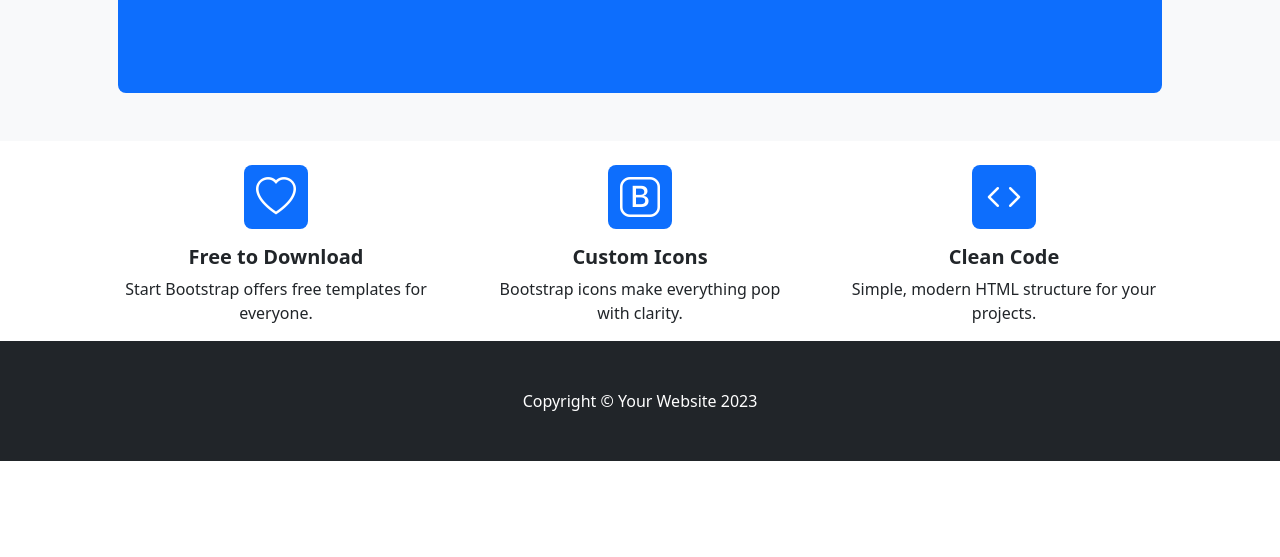
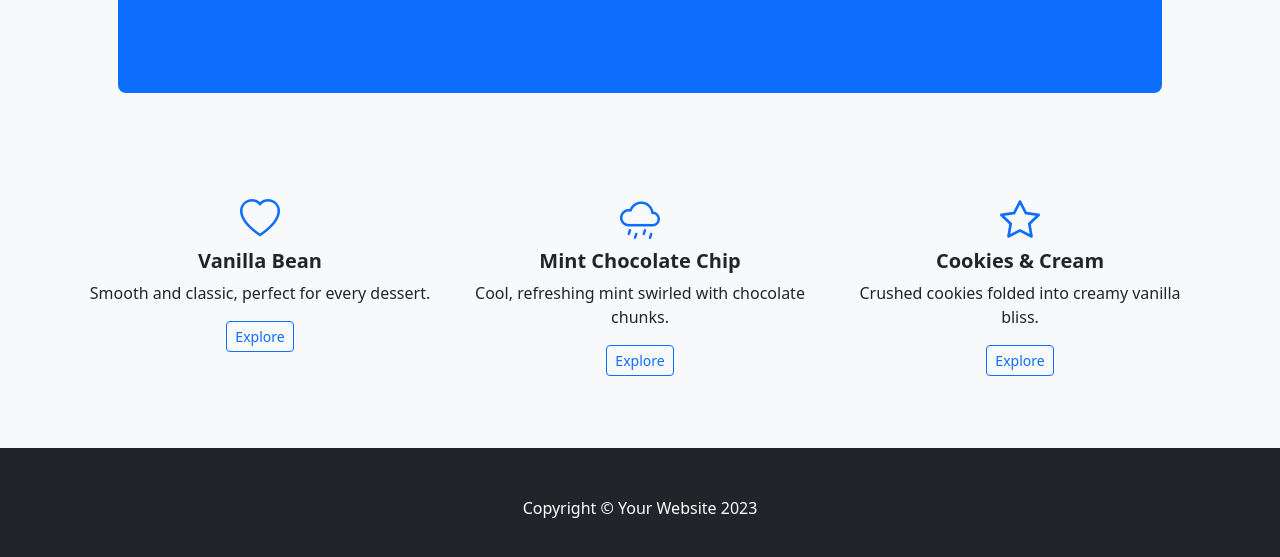
Before and after one commit to bjones5795/bootstrap-project-3, a plain HTML site: page index.html in a window 1280 px wide. Shown: the part 369-926 px from the top of the page. Before the commit the page ends 830 px from the top, so only its background shows below. Drawn offline with nearby package versions, Linux system fonts and the light colour scheme.

Commit message:
Add files via upload

```diff
--- a/index.html
+++ b/index.html
@@ -7,22 +7,17 @@
   <meta name="description" content="" />
   <meta name="author" content="" />
   <title>Favorite Ice Cream</title>
-        <!-- Favicon-->
   <link rel="icon" type="image/x-icon" href="favicon.ico" />
-        <!-- Bootstrap CSS -->
   <link href="https://cdn.jsdelivr.net/npm/bootstrap@5.3.2/dist/css/bootstrap.min.css" rel="stylesheet">
-        <!-- Bootstrap Icons -->
-        <link href="https://cdn.jsdelivr.net/npm/bootstrap-icons@1.10.5/font/bootstrap-icons.css" rel="stylesheet">
-        <!-- Custom CSS -->
+  <link href="https://cdn.jsdelivr.net/npm/bootstrap-icons/font/bootstrap-icons.css" rel="stylesheet">
   <link href="styles.css" rel="stylesheet" />
 </head>
 <body>
-        <!-- Responsive navbar-->
+  <!-- Navbar -->
   <nav class="navbar navbar-expand-lg navbar-dark bg-dark">
     <div class="container px-lg-5">
       <a class="navbar-brand" href="#!">Tommi Tyler</a>
-                <button class="navbar-toggler" type="button" data-bs-toggle="collapse" data-bs-target="#navbarSupportedContent"
-                        aria-controls="navbarSupportedContent" aria-expanded="false" aria-label="Toggle navigation">
+      <button class="navbar-toggler" type="button" data-bs-toggle="collapse" data-bs-target="#navbarSupportedContent">
         <span class="navbar-toggler-icon"></span>
       </button>
       <div class="collapse navbar-collapse" id="navbarSupportedContent">
@@ -34,7 +29,8 @@
       </div>
     </div>
   </nav>
-        <!-- Header-->
+
+  <!-- Header -->
   <header class="py-5">
     <div class="container px-lg-5">
       <div class="p-4 p-lg-5 bg-primary rounded-3 text-white text-center">
@@ -46,44 +42,40 @@
       </div>
     </div>
   </header>
-        <!-- Page Content-->
-        <section class="pt-4">
-            <div class="container px-lg-5">
-                <div class="row gx-5 text-center">
-                    <div class="col-sm-4">
-                        <div class="feature bg-primary text-white rounded-3 p-4">
-                            <i class="bi bi-heart fs-1"></i>
+
+  <!-- Flavor Grid Section -->
+  <section class="py-5 bg-light">
+    <div class="container">
+      <div class="row text-center">
+        <div class="col-md-4 mb-4">
+          <i class="bi bi-heart fs-1 text-primary mb-3"></i>
+          <h5 class="fw-bold">Vanilla Bean</h5>
+          <p>Smooth and classic, perfect for every dessert.</p>
+          <a href="#" class="btn btn-outline-primary btn-sm">Explore</a>
         </div>
+        <div class="col-md-4 mb-4">
+          <i class="bi bi-cloud-drizzle fs-1 text-primary mb-3"></i>
+          <h5 class="fw-bold">Mint Chocolate Chip</h5>
+          <p>Cool, refreshing mint swirled with chocolate chunks.</p>
+          <a href="#" class="btn btn-outline-primary btn-sm">Explore</a>
         </div>
-                    <div class="col-sm-4">
-                        <div class="feature bg-primary text-white rounded-3 p-4">
-                            <i class="bi bi-bootstrap fs-1"></i>
-                        </div>
-                    </div>
-                    <div class="col-sm-4">
-                        <div class="feature bg-primary text-white rounded-3 p-4">
-                            <i class="bi bi-code fs-1"></i>
-                        </div>
-                    </div>
-                    <div class="col-sm-4 mt-3">
-                        <h5 class="fw-bold">Free to Download</h5>
-                        <p>Start Bootstrap offers free templates for everyone.</p>
-                    </div>
-                    <div class="col-sm-4 mt-3">
-                        <h5 class="fw-bold">Custom Icons</h5>
-                        <p>Bootstrap icons make everything pop with clarity.</p>
-                    </div>
-                    <div class="col-sm-4 mt-3">
-                        <h5 class="fw-bold">Clean Code</h5>
-                        <p>Simple, modern HTML structure for your projects.</p>
+        <div class="col-md-4 mb-4">
+          <i class="bi bi-star fs-1 text-primary mb-3"></i>
+          <h5 class="fw-bold">Cookies & Cream</h5>
+          <p>Crushed cookies folded into creamy vanilla bliss.</p>
+          <a href="#" class="btn btn-outline-primary btn-sm">Explore</a>
         </div>
       </div>
     </div>
   </section>
-        <!-- Footer-->
+
+  <!-- Footer -->
   <footer class="py-5 bg-dark">
-            <div class="container"><p class="m-0 text-center text-white">Copyright &copy; Your Website 2023</p></div>
+    <div class="container">
+      <p class="m-0 text-center text-white">Copyright &copy; Your Website 2023</p>
+    </div>
   </footer>
+
   <!-- Bootstrap JS -->
   <script src="https://cdn.jsdelivr.net/npm/bootstrap@5.3.2/dist/js/bootstrap.bundle.min.js"></script>
 </body>
```
Lines whose indentation alone changed are shown as unchanged.
